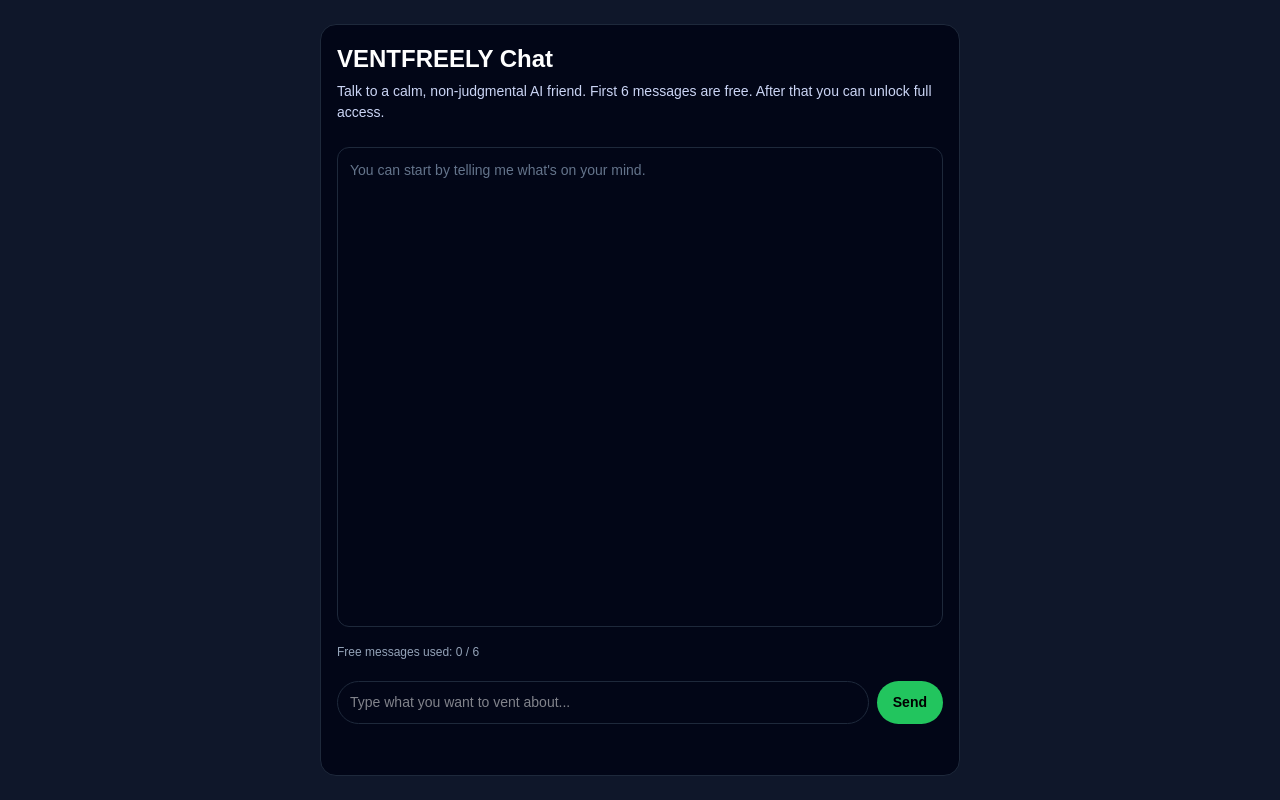
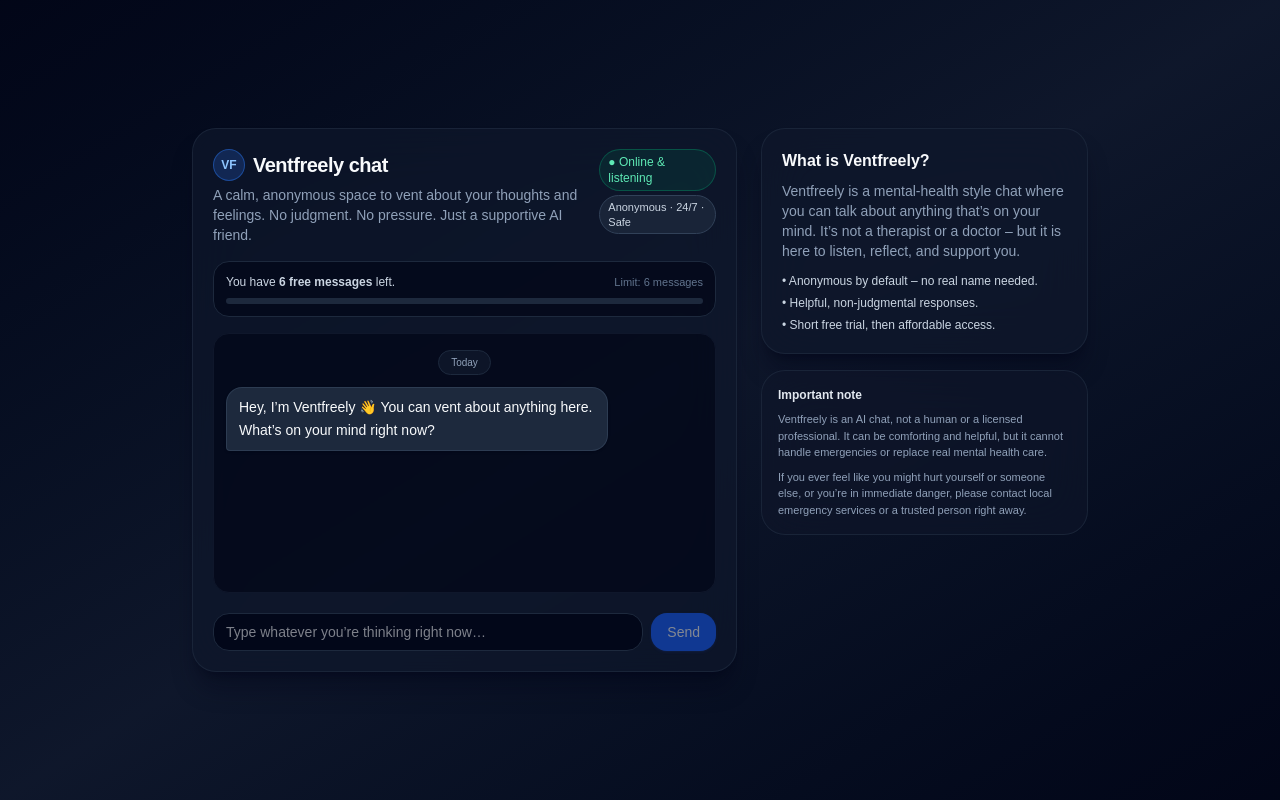
Before and after one commit to officialventfreely-dev/ventfreely-chat, a Next.js app: page /chat in a window 1280 px wide. Built offline with nearby package versions, Linux system fonts and the light colour scheme.

Commit message:
English chat UI + design improvements + free message system

```diff
--- a/app/chat/page.tsx
+++ b/app/chat/page.tsx
@@ -1,286 +1,302 @@
 "use client";
 
-import { useState } from "react";
-
-type MessageRole = "user" | "assistant";
+import { useEffect, useState } from "react";
 
 type Message = {
-  role: MessageRole;
-  content: string;
+  id: number;
+  role: "user" | "assistant";
+  text: string;
 };
 
 const FREE_LIMIT = 6;
 
+// TODO: replace with your real Shopify product URL
+const SHOPIFY_PRODUCT_URL =
+  "https://YOURSTORE.myshopify.com/products/ventfreely-14-day-access";
+
 export default function ChatPage() {
-  const [messages, setMessages] = useState<Message[]>([]);
+  const [messages, setMessages] = useState<Message[]>([
+    {
+      id: 1,
+      role: "assistant",
+      text: "Hey, I’m Ventfreely 👋 You can vent about anything here. What’s on your mind right now?",
+    },
+  ]);
   const [input, setInput] = useState("");
-  const [loading, setLoading] = useState(false);
-  const [error, setError] = useState<string | null>(null);
-  const [userMessageCount, setUserMessageCount] = useState(0);
-  const [locked, setLocked] = useState(false);
+  const [freeMessagesUsed, setFreeMessagesUsed] = useState(0);
+  const [hasUnlocked, setHasUnlocked] = useState(false);
+  const [isLoaded, setIsLoaded] = useState(false);
 
-  const sendMessage = async () => {
-    if (!input.trim() || loading) return;
+  const isLocked = !hasUnlocked && freeMessagesUsed >= FREE_LIMIT;
+  const remaining = Math.max(FREE_LIMIT - freeMessagesUsed, 0);
+  const usedForBar = Math.min(freeMessagesUsed, FREE_LIMIT);
+  const progressPercent = (usedForBar / FREE_LIMIT) * 100;
 
-    if (locked) {
-      setError(
-        "Your free limit is used. Unlock full access to keep chatting with VENTFREELY."
+  // Load from localStorage on first render
+  useEffect(() => {
+    try {
+      const storedUsed = localStorage.getItem("ventfreely_freeMessagesUsed");
+      const storedUnlocked = localStorage.getItem("ventfreely_hasUnlocked");
+
+      if (storedUsed) {
+        setFreeMessagesUsed(Number(storedUsed));
+      }
+      if (storedUnlocked === "true") {
+        setHasUnlocked(true);
+      }
+    } catch (err) {
+      console.error("LocalStorage error:", err);
+    } finally {
+      setIsLoaded(true);
+    }
+  }, []);
+
+  // Save to localStorage whenever values change
+  useEffect(() => {
+    if (!isLoaded) return;
+    try {
+      localStorage.setItem(
+        "ventfreely_freeMessagesUsed",
+        String(freeMessagesUsed)
       );
-      return;
+      localStorage.setItem("ventfreely_hasUnlocked", String(hasUnlocked));
+    } catch (err) {
+      console.error("LocalStorage error:", err);
     }
+  }, [freeMessagesUsed, hasUnlocked, isLoaded]);
 
-    if (userMessageCount >= FREE_LIMIT) {
-      setLocked(true);
-      setError(
-        "Your free limit (6 messages) is used. Unlock full access to keep chatting with VENTFREELY."
-      );
-      return;
-    }
+  const handleSend = () => {
+    if (!input.trim()) return;
+    if (isLocked) return;
 
-    const newMessages: Message[] = [
-      ...messages,
-      { role: "user", content: input },
-    ];
+    const userText = input.trim();
 
-    setMessages(newMessages);
-    setInput("");
-    setLoading(true);
-    setError(null);
-    setUserMessageCount((prev) => prev + 1);
-
-    try {
-      const res = await fetch("/api/chat", {
-        method: "POST",
-        headers: { "Content-Type": "application/json" },
-        body: JSON.stringify({
-          message: input,
-          history: newMessages,
-        }),
-      });
-
-      if (!res.ok) {
-        throw new Error("Server error");
-      }
-
-      const data: { reply: string } = await res.json();
-
-      const assistantMessage: Message = {
-        role: "assistant",
-        content: data.reply,
+    const userMessage: Message = {
+      id: Date.now(),
+      role: "user",
+      text: userText,
     };
 
-      setMessages((prev) => [...prev, assistantMessage]);
-    } catch (err) {
-      console.error(err);
-      setError("Something went wrong. Please try again.");
-    } finally {
-      setLoading(false);
-    }
+    // TEMP: fake reply. Later we’ll replace this with real AI
+    const reply: Message = {
+      id: Date.now() + 1,
+      role: "assistant",
+      text:
+        'I hear you. You said: "' +
+        userText +
+        '". In the future, I’ll respond in a much smarter and more personal way – but for now, thank you for sharing 🫶',
+    };
+
+    setMessages((prev) => [...prev, userMessage, reply]);
+    setInput("");
+
+    setFreeMessagesUsed((prev) => prev + 1);
   };
 
   const handleKeyDown = (e: React.KeyboardEvent<HTMLInputElement>) => {
-    if (e.key === "Enter") {
+    if (e.key === "Enter" && !e.shiftKey) {
       e.preventDefault();
-      sendMessage();
+      handleSend();
     }
   };
 
   const handleUnlockClick = () => {
-    window.open("https://your-shopify-store-url.com", "_blank");
+    window.location.href = SHOPIFY_PRODUCT_URL;
+  };
+
+  const handleAlreadyUnlocked = () => {
+    // MVP: user can manually mark themselves as unlocked
+    setHasUnlocked(true);
   };
 
   return (
-    <main
-      style={{
-        minHeight: "100vh",
-        display: "flex",
-        justifyContent: "center",
-        padding: "24px",
-        background: "#0f172a",
-        color: "white",
-      }}
+    <main className="min-h-screen w-full bg-gradient-to-br from-slate-950 via-slate-900 to-slate-950 text-slate-50 flex items-center justify-center px-4 py-6">
+      <div className="w-full max-w-4xl grid gap-6 md:grid-cols-[minmax(0,2fr)_minmax(0,1.2fr)] items-start">
+        {/* Left side: Chat */}
+        <section className="bg-slate-900/70 border border-slate-800/80 backdrop-blur-xl rounded-3xl p-4 md:p-5 shadow-xl shadow-slate-950/40 flex flex-col gap-4">
+          {/* Header */}
+          <header className="flex items-start justify-between gap-3">
+            <div className="space-y-1">
+              <div className="inline-flex items-center gap-2">
+                <div className="h-8 w-8 rounded-2xl bg-blue-500/20 flex items-center justify-center text-xs font-semibold text-blue-300 border border-blue-500/40">
+                  VF
+                </div>
+                <h1 className="text-lg md:text-xl font-semibold tracking-tight">
+                  Ventfreely chat
+                </h1>
+              </div>
+              <p className="text-xs md:text-sm text-slate-400 max-w-md">
+                A calm, anonymous space to vent about your thoughts and feelings.
+                No judgment. No pressure. Just a supportive AI friend.
+              </p>
+            </div>
+
+            <div className="hidden md:flex flex-col items-end gap-1 text-xs">
+              <span className="px-2 py-1 rounded-full bg-emerald-500/10 text-emerald-300 border border-emerald-500/30">
+                ● Online & listening
+              </span>
+              <span className="px-2 py-1 rounded-full bg-slate-800/80 text-slate-300 border border-slate-700 text-[11px]">
+                Anonymous · 24/7 · Safe
+              </span>
+            </div>
+          </header>
+
+          {/* Free messages info */}
+          <div className="rounded-2xl bg-slate-950/70 border border-slate-800 px-3 py-3 flex flex-col gap-2 text-xs">
+            <div className="flex items-center justify-between gap-2">
+              <span className="text-slate-300">
+                {hasUnlocked ? (
+                  <span>
+                    You currently have <strong>full access</strong> unlocked. ✨
+                  </span>
+                ) : remaining > 0 ? (
+                  <span>
+                    You have{" "}
+                    <strong>
+                      {remaining} free message{remaining === 1 ? "" : "s"}
+                    </strong>{" "}
+                    left.
+                  </span>
+                ) : (
+                  <span className="text-amber-300">
+                    Your free messages are used up. Unlock to keep talking. ✨
+                  </span>
+                )}
+              </span>
+              {!hasUnlocked && (
+                <span className="text-[11px] text-slate-500">
+                  Limit: {FREE_LIMIT} messages
+                </span>
+              )}
+            </div>
+
+            {!hasUnlocked && (
+              <div className="h-1.5 w-full rounded-full bg-slate-800 overflow-hidden">
+                <div
+                  className="h-full rounded-full bg-gradient-to-r from-blue-500 via-sky-400 to-emerald-400 transition-all"
+                  style={{ width: `${progressPercent}%` }}
+                />
+              </div>
+            )}
+          </div>
+
+          {/* Messages area */}
+          <div className="flex flex-col gap-2 rounded-2xl bg-slate-950/70 border border-slate-900 max-h-[420px] min-h-[260px] overflow-y-auto p-3">
+            <div className="flex justify-center my-1">
+              <span className="px-3 py-1 rounded-full bg-slate-900/90 border border-slate-800 text-[10px] text-slate-400">
+                Today
+              </span>
+            </div>
+
+            {messages.map((m) => (
+              <div
+                key={m.id}
+                className={`flex ${
+                  m.role === "user" ? "justify-end" : "justify-start"
+                }`}
               >
                 <div
-        style={{
-          width: "100%",
-          maxWidth: "640px",
-          display: "flex",
-          flexDirection: "column",
-          gap: "16px",
-          borderRadius: "16px",
-          padding: "16px",
-          background: "#020617",
-          border: "1px solid #1e293b",
-        }}
+                  className={`max-w-[80%] px-3 py-2 rounded-2xl text-xs md:text-sm leading-relaxed shadow-sm ${
+                    m.role === "user"
+                      ? "bg-blue-600 text-white rounded-br-sm shadow-blue-900/40"
+                      : "bg-slate-800 text-slate-50 rounded-bl-sm border border-slate-700/80"
+                  }`}
                 >
-        <header style={{ marginBottom: "8px" }}>
-          <h1
-            style={{
-              fontSize: "24px",
-              fontWeight: 600,
-              marginBottom: "4px",
-            }}
-          >
-            VENTFREELY Chat
-          </h1>
-          <p style={{ fontSize: "14px", color: "#cbd5f5" }}>
-            Talk to a calm, non-judgmental AI friend. First {FREE_LIMIT}{" "}
-            messages are free. After that you can unlock full access.
-          </p>
-        </header>
-
-        <section
-          style={{
-            flexGrow: 1,
-            minHeight: "300px",
-            maxHeight: "60vh",
-            overflowY: "auto",
-            padding: "12px",
-            borderRadius: "12px",
-            background: "#020617",
-            border: "1px solid #1e293b",
-          }}
-        >
-          {messages.length === 0 && (
-            <p style={{ fontSize: "14px", color: "#64748b" }}>
-              You can start by telling me what&apos;s on your mind.
-            </p>
-          )}
-
-          {messages.map((m, idx) => (
-            <div
-              key={idx}
-              style={{
-                marginBottom: "12px",
-                display: "flex",
-                justifyContent: m.role === "user" ? "flex-end" : "flex-start",
-              }}
-            >
-              <div
-                style={{
-                  maxWidth: "80%",
-                  padding: "8px 12px",
-                  borderRadius: "12px",
-                  fontSize: "14px",
-                  whiteSpace: "pre-wrap",
-                  background:
-                    m.role === "user" ? "#1d4ed8" : "#020617",
-                  border:
-                    m.role === "assistant"
-                      ? "1px solid #1e293b"
-                      : "1px solid transparent",
-                }}
-              >
-                {m.content}
+                  {m.text}
                 </div>
               </div>
             ))}
-
-          {loading && (
-            <p style={{ fontSize: "13px", color: "#94a3b8" }}>
-              VENTFREELY is typing…
-            </p>
-          )}
-        </section>
-
-        <div
-          style={{
-            display: "flex",
-            justifyContent: "space-between",
-            fontSize: "12px",
-            color: "#94a3b8",
-          }}
-        >
-          <span>
-            Free messages used: {userMessageCount} / {FREE_LIMIT}
-          </span>
-          {locked && (
-            <span style={{ color: "#fbbf24" }}>Free limit reached</span>
-          )}
           </div>
 
-        {error && (
-          <p style={{ fontSize: "13px", color: "#f97373" }}>{error}</p>
+          {/* Lock notice */}
+          {isLocked && !hasUnlocked && (
+            <div className="mt-1 p-3 rounded-2xl bg-slate-950/80 border border-slate-800 text-xs flex flex-col gap-2">
+              <p className="text-slate-200">
+                You’ve used all <strong>{FREE_LIMIT}</strong> free messages. To
+                keep talking without limits for{" "}
+                <strong>14 days</strong>, you can unlock full access for{" "}
+                <strong>€2.99</strong>.
+              </p>
+              <div className="flex flex-wrap gap-2">
+                <button
+                  onClick={handleUnlockClick}
+                  className="px-4 py-2 rounded-xl bg-gradient-to-r from-blue-500 to-sky-400 text-slate-950 text-xs font-semibold shadow shadow-blue-900/40 hover:brightness-110 active:scale-[0.98] transition"
+                >
+                  Unlock full access · €2.99
+                </button>
+                <button
+                  onClick={handleAlreadyUnlocked}
+                  className="px-3 py-2 rounded-xl border border-slate-600 text-slate-200 text-xs hover:bg-slate-900 transition"
+                >
+                  I already purchased access
+                </button>
+              </div>
+              <p className="text-[10px] text-slate-500">
+                MVP version: this button manually marks you as unlocked on this
+                device. Later we’ll connect this to Shopify so it happens
+                automatically after payment.
+              </p>
+            </div>
           )}
 
-        {locked ? (
-          <div
-            style={{
-              marginTop: "4px",
-              padding: "12px",
-              borderRadius: "12px",
-              border: "1px solid #fbbf24",
-              background: "#451a03",
-            }}
-          >
-            <p
-              style={{
-                fontSize: "14px",
-                marginBottom: "8px",
-              }}
-            >
-              You&apos;ve reached your free limit with VENTFREELY. To keep
-              venting as long as you want, unlock full access.
-            </p>
-            <button
-              onClick={handleUnlockClick}
-              style={{
-                padding: "10px 16px",
-                borderRadius: "9999px",
-                border: "none",
-                cursor: "pointer",
-                background: "#fbbf24",
-                color: "black",
-                fontSize: "14px",
-                fontWeight: 600,
-                width: "100%",
-              }}
-            >
-              Unlock full access
-            </button>
-          </div>
-        ) : (
-          <div
-            style={{
-              display: "flex",
-              gap: "8px",
-              marginTop: "4px",
-            }}
-          >
+          {/* Input area */}
+          <div className="flex gap-2 pt-1">
             <input
-              type="text"
-              placeholder="Type what you want to vent about..."
+              className="flex-1 rounded-2xl bg-slate-950/90 border border-slate-800 px-3 py-2 text-sm outline-none focus:ring-2 focus:ring-blue-500/70 focus:border-blue-500/70 disabled:opacity-50"
+              placeholder={
+                isLocked && !hasUnlocked
+                  ? "Free messages are used up. Unlock access to keep talking."
+                  : "Type whatever you’re thinking right now…"
+              }
               value={input}
               onChange={(e) => setInput(e.target.value)}
               onKeyDown={handleKeyDown}
-              style={{
-                flexGrow: 1,
-                padding: "10px 12px",
-                borderRadius: "9999px",
-                border: "1px solid #1e293b",
-                background: "#020617",
-                color: "white",
-                fontSize: "14px",
-              }}
+              disabled={isLocked && !hasUnlocked}
             />
             <button
-              onClick={sendMessage}
-              disabled={loading}
-              style={{
-                padding: "10px 16px",
-                borderRadius: "9999px",
-                border: "none",
-                cursor: loading ? "not-allowed" : "pointer",
-                background: loading ? "#334155" : "#22c55e",
-                color: "black",
-                fontSize: "14px",
-                fontWeight: 600,
-              }}
+              onClick={handleSend}
+              className="px-4 py-2 rounded-2xl text-sm font-medium bg-blue-600 hover:bg-blue-500 active:bg-blue-700 transition disabled:opacity-50 disabled:cursor-not-allowed shadow shadow-blue-900/40"
+              disabled={!input.trim() || (isLocked && !hasUnlocked)}
             >
               Send
             </button>
           </div>
-        )}
+        </section>
+
+        {/* Right side: Info / teaser */}
+        <aside className="space-y-4">
+          <div className="bg-slate-900/70 border border-slate-800/80 rounded-3xl p-4 md:p-5 backdrop-blur-xl shadow-xl shadow-slate-950/40">
+            <h2 className="text-sm md:text-base font-semibold mb-2">
+              What is Ventfreely?
+            </h2>
+            <p className="text-xs md:text-sm text-slate-400 mb-3">
+              Ventfreely is a mental-health style chat where you can talk about
+              anything that’s on your mind. It’s not a therapist or a doctor –
+              but it is here to listen, reflect, and support you.
+            </p>
+            <ul className="space-y-1.5 text-xs text-slate-300">
+              <li>• Anonymous by default – no real name needed.</li>
+              <li>• Helpful, non-judgmental responses.</li>
+              <li>• Short free trial, then affordable access.</li>
+            </ul>
+          </div>
+
+          <div className="bg-slate-900/60 border border-slate-800/80 rounded-3xl p-4 backdrop-blur-xl text-[11px] text-slate-400 space-y-2">
+            <h3 className="text-xs font-semibold text-slate-200">
+              Important note
+            </h3>
+            <p>
+              Ventfreely is an AI chat, not a human or a licensed professional.
+              It can be comforting and helpful, but it cannot handle emergencies
+              or replace real mental health care.
+            </p>
+            <p>
+              If you ever feel like you might hurt yourself or someone else, or
+              you’re in immediate danger, please contact local emergency
+              services or a trusted person right away.
+            </p>
+          </div>
+        </aside>
       </div>
     </main>
   );
```
Lines whose indentation alone changed are shown as unchanged.
